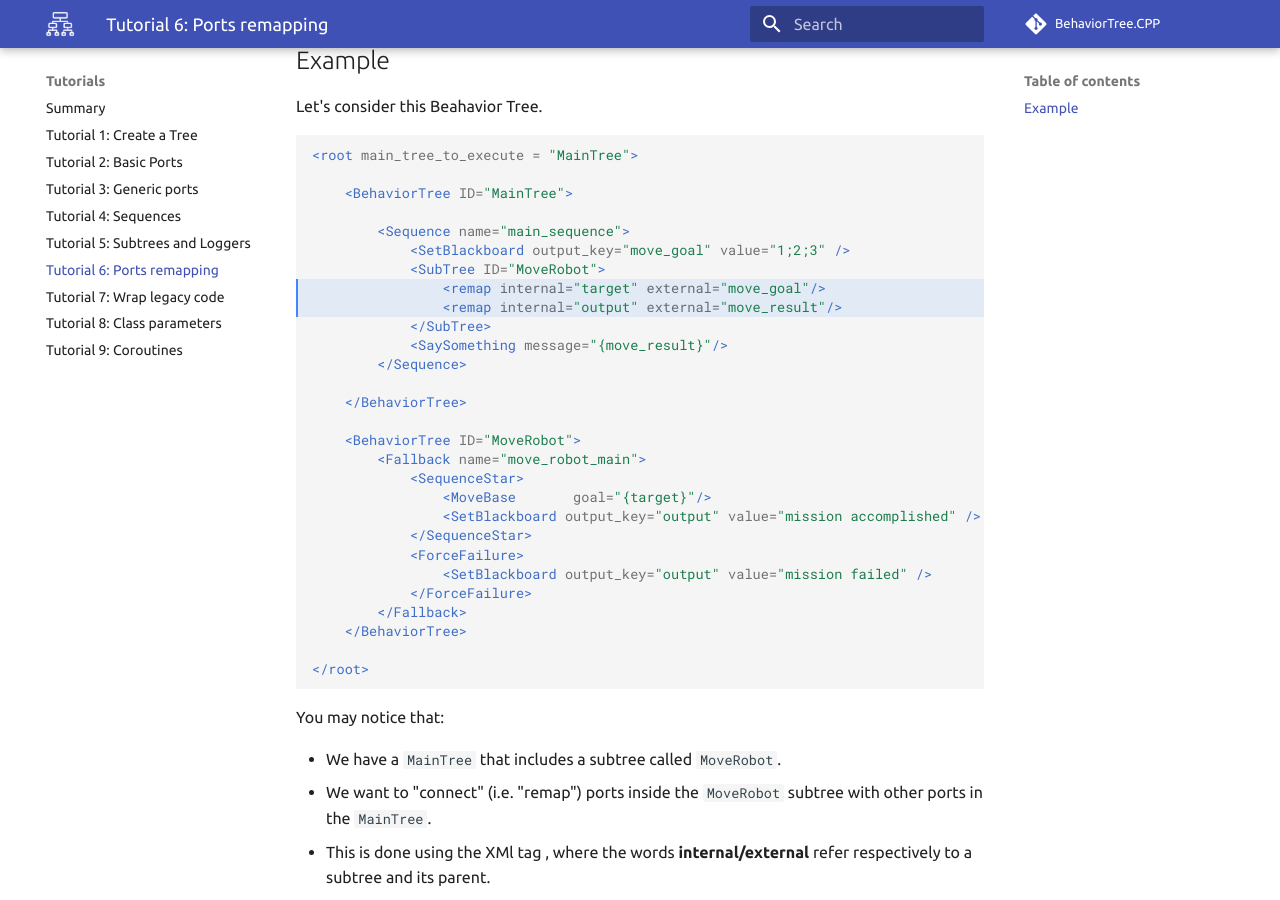
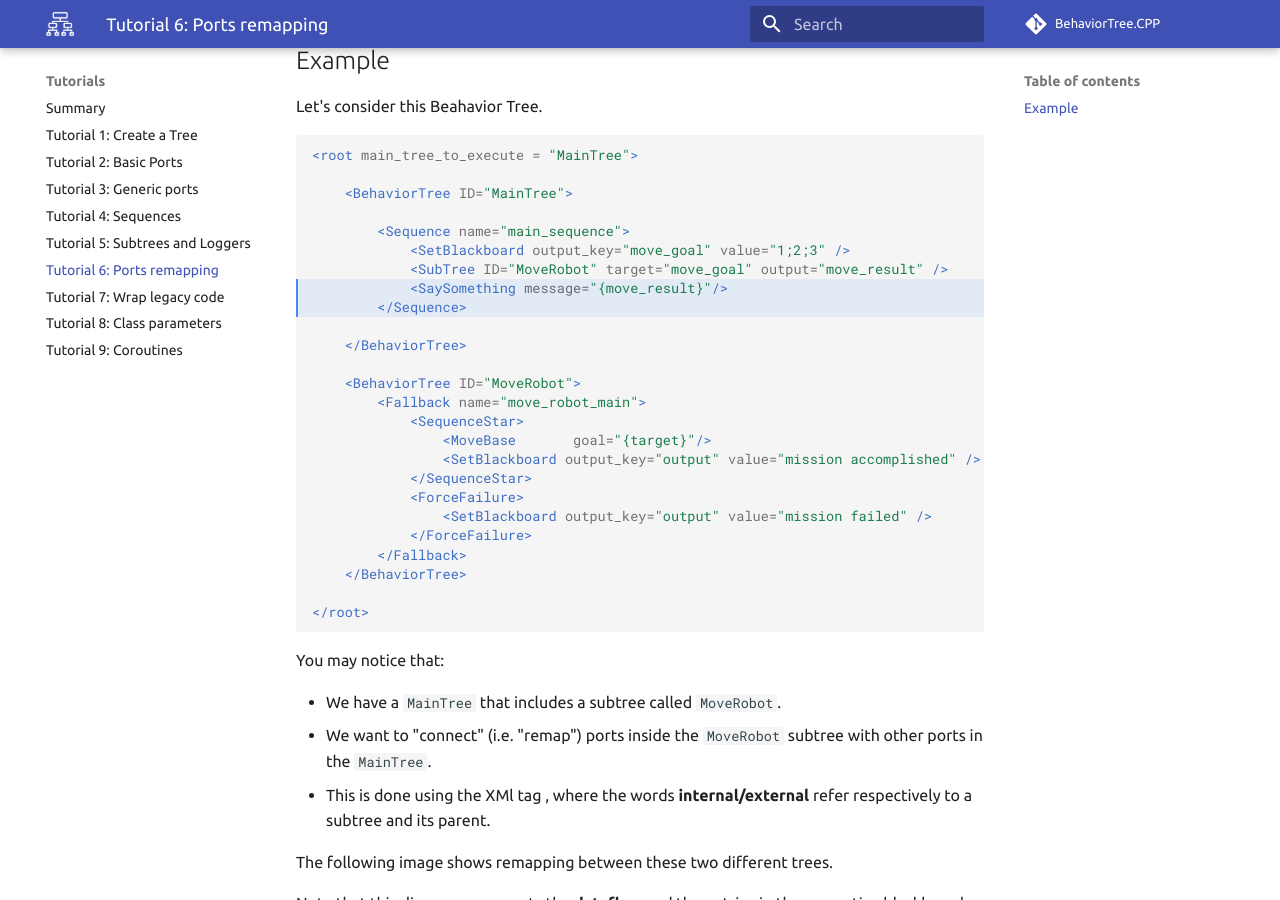
Before and after one commit to BehaviorTree/BehaviorTree.CPP, an MkDocs documentation site: the page built from docs/tutorial_06_subtree_ports.md, in a window 1280 px wide and 900 px high, scrolled down 452 px. Built offline with MkDocs 1.6.1 and Material for MkDocs 9.7.7, drawn with Linux system fonts in a browser that asks for light colours; comment, search, counter and statistics services are not loaded.

Commit message:
Deprecating <remap> tag in SubTree

```diff
--- a/docs/tutorial_06_subtree_ports.md
+++ b/docs/tutorial_06_subtree_ports.md
@@ -23,10 +23,7 @@
 
         <Sequence name="main_sequence">
             <SetBlackboard output_key="move_goal" value="1;2;3" />
-            <SubTree ID="MoveRobot">
-                <remap internal="target" external="move_goal"/>
-                <remap internal="output" external="move_result"/>
-            </SubTree>
+            <SubTree ID="MoveRobot" target="move_goal" output="move_result" />
             <SaySomething message="{move_result}"/>
         </Sequence>
 
```
Also changed, not shown: 1 other file.
